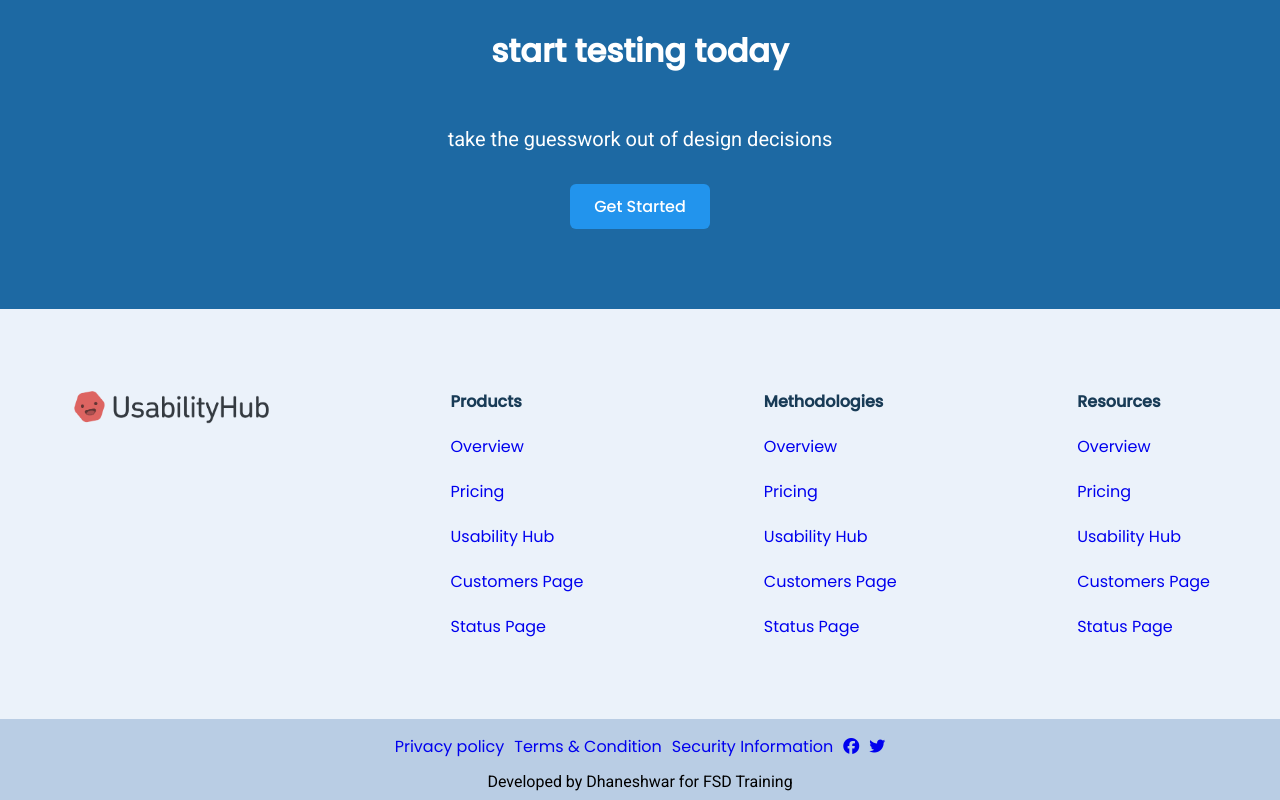
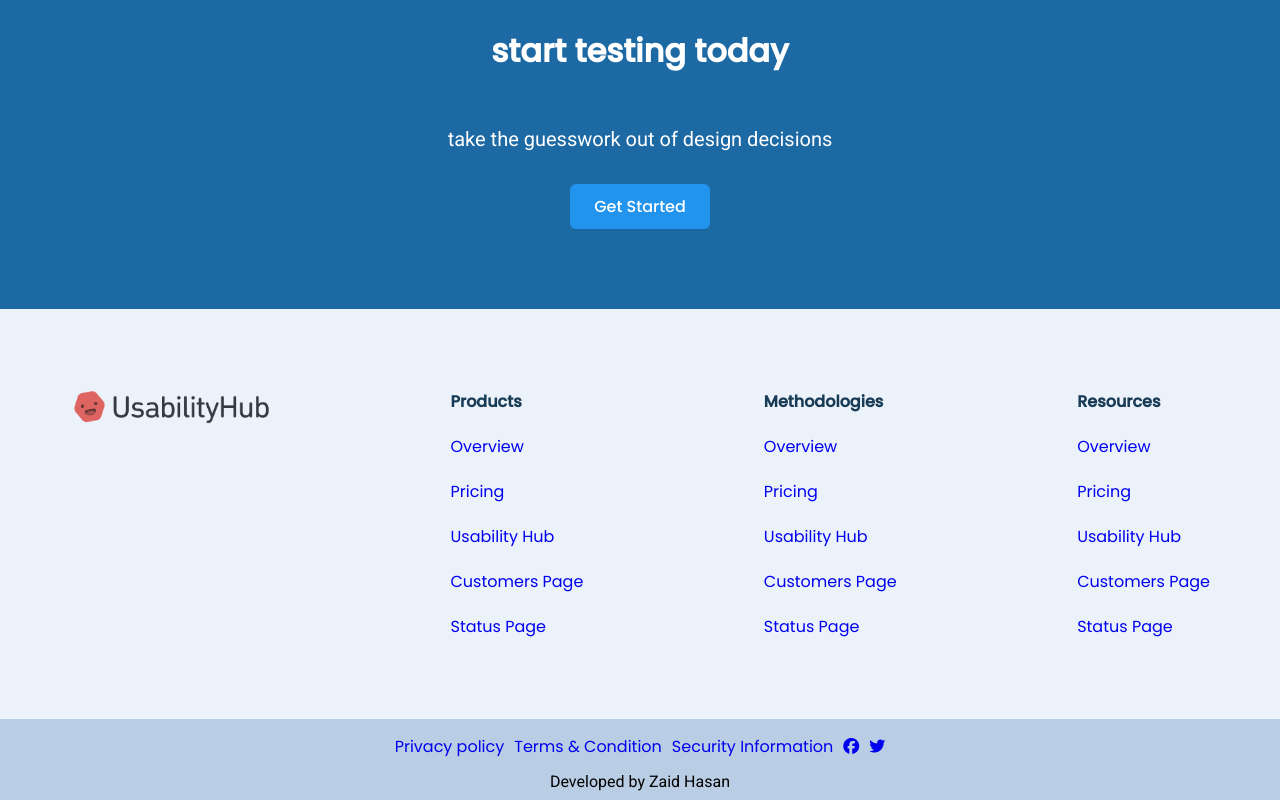
Before and after one commit to zaidhasann/Usability-clone, a plain HTML site: page index.html in a window 1280 px wide. Shown: the part 3682-4482 px from the top of the page. Drawn offline with Linux system fonts and the light colour scheme.

Commit message:
name update

```diff
--- a/index.html
+++ b/index.html
@@ -251,7 +251,7 @@
           <i class="fa-brands fa-twitter"></i>
         </a>
       </div>
-      <p>Developed by Dhaneshwar for FSD Training</p>
+      <p>Developed by Zaid Hasan</p>
     </div>
 
     <script
```
